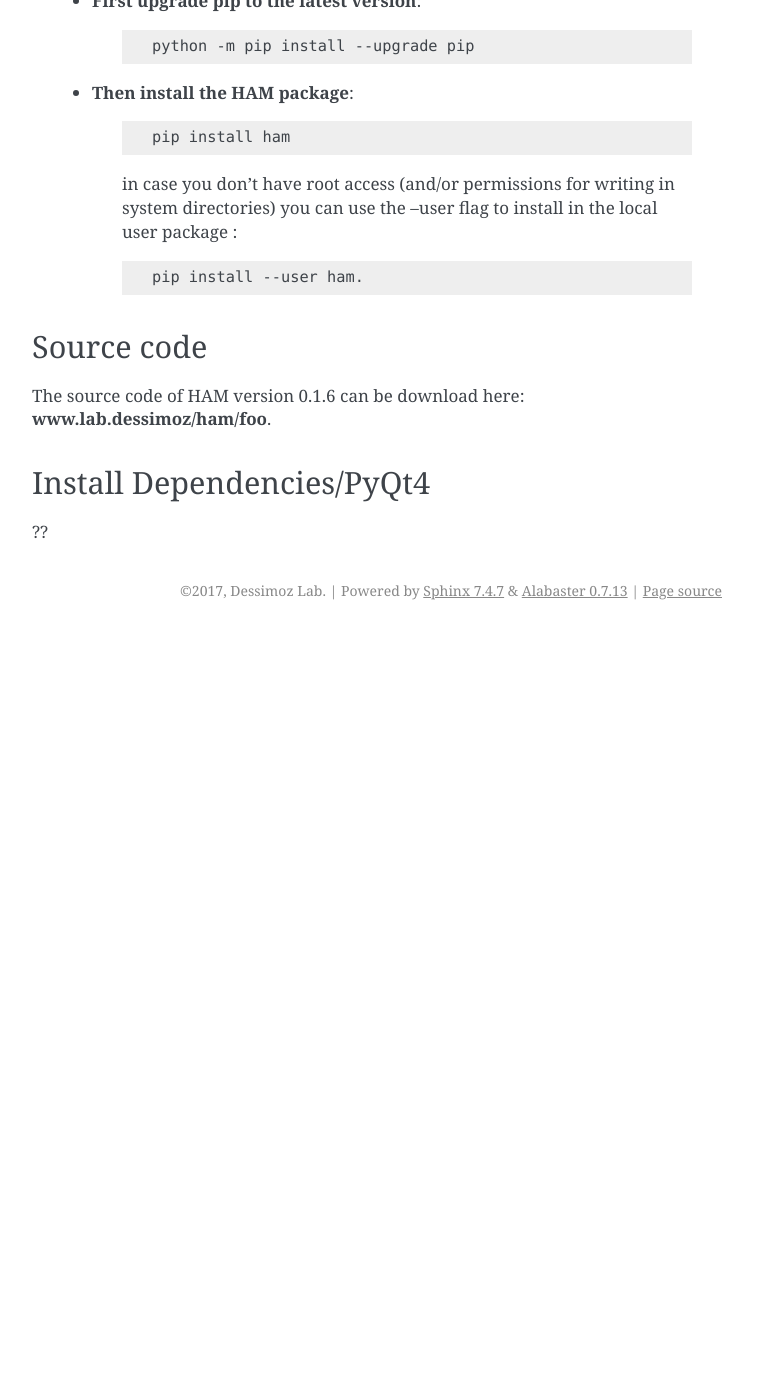
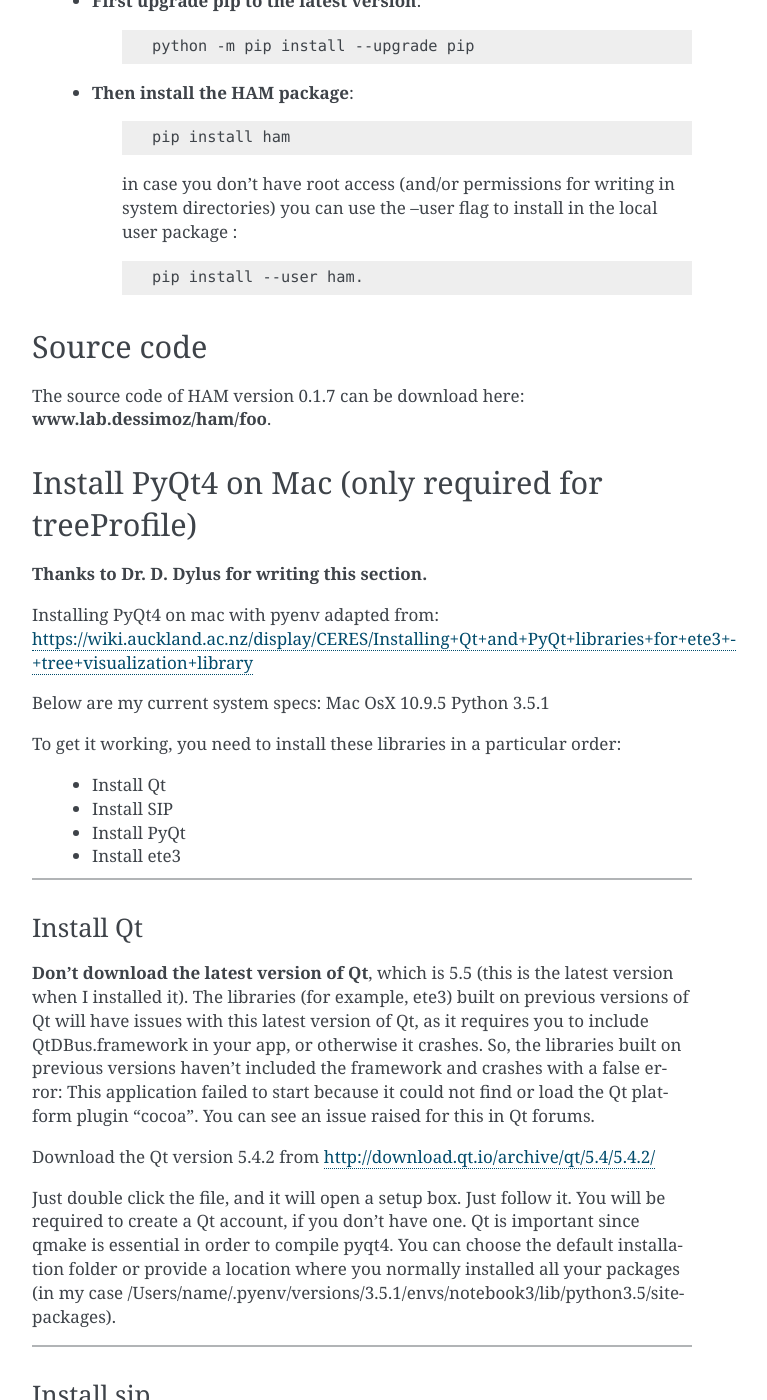
Before and after one commit to DessimozLab/pyham, a Sphinx documentation site: the page built from docs/install.rst, in a window 1280 px wide and 1400 px high, scrolled down 407 px. Shown: the whole window, without its empty margins (388-1155 px from the left). Built offline with Sphinx 7.4.7, drawn with Linux system fonts in a browser that asks for light colours; before the commit the page ends 1037 px from its top, so only the background shows below that; some of the changed text lies outside the part shown.

```diff
--- a/docs/index.rst
+++ b/docs/index.rst
@@ -9,7 +9,7 @@ Welcome to **HAM**'s documentation !
 .. note:: Documentation for HAM version |release|.
 
 
-HAM (“HOG Analysis Method”) is a python library to handle orthoXML containings Hierarchical Orthologous Groups (HOGs). The motivation of HAM is to create an easy python interface to investigate on HOGs and evolutionary information that can be induced from them. HAM provide graphical tools to visualize evolution history of single gene family or comparative genomic setup.
+HAM (“HOG Analysis Method”) is a python3 library to handle orthoXML containings Hierarchical Orthologous Groups (HOGs). The motivation of HAM is to create an easy python interface to investigate on HOGs and evolutionary information that can be induced from them. HAM provide graphical tools to visualize evolution history of single gene family or comparative genomic setup.
 
 **We highly recommend to read the** :ref:`Basics of HAM <basics>` **before starting using HAM !!**
 
--- a/docs/install.rst
+++ b/docs/install.rst
@@ -32,7 +32,90 @@ Source code
 The source code of HAM version |release| can be download here: **www.lab.dessimoz/ham/foo**.
 
 
-Install Dependencies/PyQt4
-##########################
+Install PyQt4 on Mac (only required for treeProfile)
+####################################################
 
-??
+
+**Thanks to Dr. D. Dylus for writing this section.**
+
+
+Installing PyQt4 on mac with pyenv adapted from: https://wiki.auckland.ac.nz/display/CERES/Installing+Qt+and+PyQt+libraries+for+ete3+-+tree+visualization+library
+
+Below are my current system specs:
+Mac OsX 10.9.5
+Python 3.5.1
+
+To get it working, you need to install these libraries in a particular order:
+
+ - Install Qt
+ - Install SIP
+ - Install PyQt
+ - Install ete3
+
+
+--------------------------------------
+
+
+Install Qt
+----------
+
+**Don't download the latest version of Qt**, which is 5.5 (this is the latest version when I installed it). The libraries (for example, ete3) built on previous versions of Qt will have issues with this latest version of Qt, as it requires you to include QtDBus.framework in your app, or otherwise it crashes. So, the libraries built on previous versions haven't included the framework and crashes with a false error:
+This application failed to start because it could not find or load the Qt platform plugin "cocoa".
+You can see an issue raised for this in Qt forums.
+
+Download the Qt version 5.4.2 from http://download.qt.io/archive/qt/5.4/5.4.2/
+
+Just double click the file, and it will open a setup box. Just follow it. You will be required to create a Qt account, if you don't have one. Qt is important since qmake is essential in order to compile pyqt4. You can choose the default installation folder or provide a location where you normally installed all your packages (in my case /Users/name/.pyenv/versions/3.5.1/envs/notebook3/lib/python3.5/site-packages).
+
+
+--------------------------------------
+
+Install sip
+-----------
+Download the current version of SIP from
+
+https://www.riverbankcomputing.com/software/sip/download
+
+.. code-block:: bash
+
+                python configure.py -d /Users/name/.pyenv/versions/3.5.1/envs/notebook3/lib/python3.5/site-packages
+
+Finally, make it and install it with the following commands:
+
+
+.. code-block:: bash
+
+                make
+                sudo make install
+
+
+--------------------------------------
+
+Install PyQt4
+-------------
+
+Download the mac version from https://www.riverbankcomputing.com/software/pyqt/download
+
+.. code-block:: bash
+
+                python configure.py -q /Users/name/.pyenv/versions/3.5.1/envs/notebook3/lib/python3.5/site-packages/5.4/clang_64/bin/qmake -d /Users/name/.pyenv/versions/3.5.1/envs/notebook3/lib/python3.5/site-packages
+
+if you have a problem with qmake on this stage do the following:
+
+.. code-block:: bash
+
+                cd /Applications/Xcode.app/Contents/Developer/usr/bin/
+                sudo ln -s xcodebuild xcrun
+
+then repeat the configure.py
+
+.. code-block:: bash
+
+                make
+                sudo make install
+
+--------------------------------------
+
+Some additional links on the topics that can help:
+ - Tutorial on installing PyQt and its dependency SIP: http://movingthelamppost.com/blog/html/2013/07/12/installing_pyqt____because_it_s_too_good_for_pip_or_easy_install_.html
+ - Tutorial on installing PySide and PyQt on Windows, Mac and Linux: http://pythoncentral.io/install-pyside-pyqt-on-windows-mac-linux/
--- a/ham/__init__.py
+++ b/ham/__init__.py
@@ -6,5 +6,4 @@ from .genome import *
 from .utils import *
 from .mapper import *
 
-
-__version__ = "0.1.6"
+__version__ = "0.1.7"
--- a/setup.py
+++ b/setup.py
@@ -50,6 +50,6 @@ setup(
     install_requires=requirements,
     extras_require={
         'test': ['noise'],
-        'dev': ['noise', 'sphinx', 'wheel', 'twine'],
+        'dev': ['noise', 'sphinx', 'wheel', 'twine', 'fabric'],
     }
 )
--- a/test-requirements.txt
+++ b/test-requirements.txt
@@ -1,2 +1,3 @@
 Sphinx==1.5.1
 noise
+fabric
```
Also changed, not shown: deploy_pip.py (added, +12 -0 lines), docs/getStarted.rst (+9 -5 lines).
